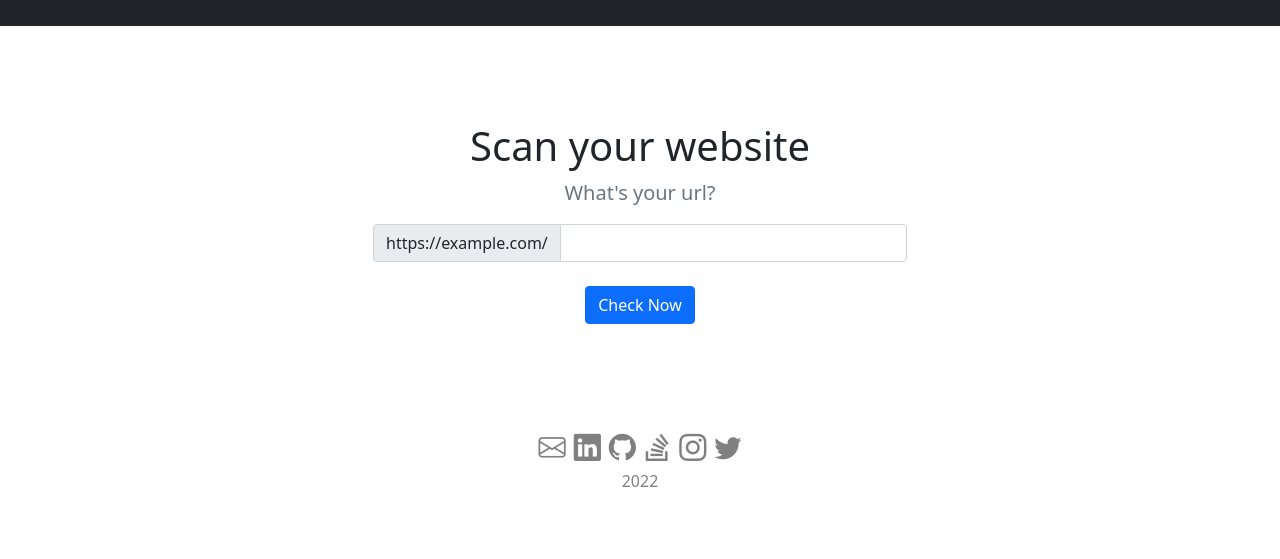
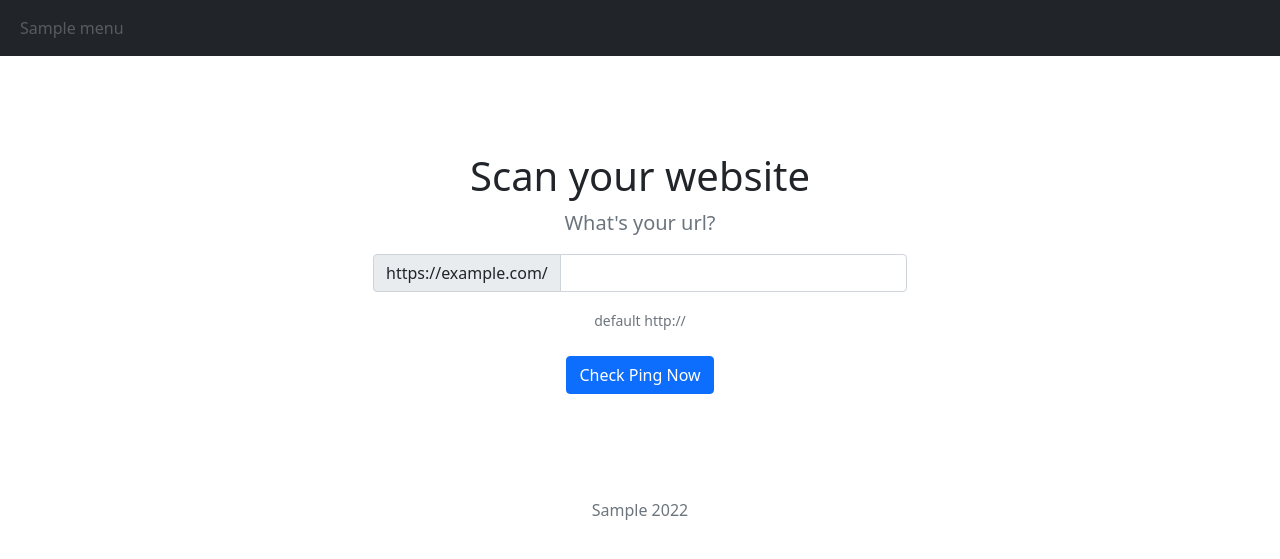
Before and after one commit to estaji/0mid-net, a Django app: page /scan/ in a window 1280 px wide. Shown: the top 559 px of the page. Run offline with Django 4.2, Linux system fonts and the light colour scheme; tables that the repository leaves empty hold one stand-in row (values such as "Sample post").

Commit message:
Modify templates of scan app, Create a seperate base.html for scan app

```diff
--- a/scan/views.py
+++ b/scan/views.py
@@ -8,6 +8,7 @@ from rest_framework.permissions import IsAuthenticated
 from datetime import datetime
 from uuid import uuid4
 import logging
+from resume.models import Menu, SubMenu, Configuration
 from .models import Job, Node
 from .form import ScanForm
 from .utils import pinging
@@ -40,7 +41,24 @@ class HomeView(TemplateView):
             return redirect('scan:result', uuid=newjob.uuid)
 
         logger.warn("form is NOT valid {{{}}}".format(request.POST.get('url')))
-        return render(request, self.template_name, {'form': form})
+        context = super().get_context_data(**kwargs)
+        context['object_list'] = Configuration.objects.all()
+        context['menu_parent'] = Menu.objects.filter(icon_type='DD')
+        context['menu_single'] = Menu.objects.filter(icon_type='N')
+        context['menu_disabled'] = Menu.objects.filter(icon_type='DI')
+        context['submenu'] = SubMenu.objects.all()
+        context['form'] = form
+        return render(request, self.template_name, context)
+
+    def get_context_data(self, **kwargs):
+        context = super().get_context_data(**kwargs)
+        context['object_list'] = Configuration.objects.all()
+        context['menu_parent'] = Menu.objects.filter(icon_type='DD')
+        context['menu_single'] = Menu.objects.filter(icon_type='N')
+        context['menu_disabled'] = Menu.objects.filter(icon_type='DI')
+        context['submenu'] = SubMenu.objects.all()
+
+        return context
 
 
 class ResultView(TemplateView):
@@ -51,6 +69,12 @@ class ResultView(TemplateView):
     def get_context_data(self, **kwargs):
         try:
             context = super().get_context_data(**kwargs)
+            context['object_list'] = Configuration.objects.all()
+            context['menu_parent'] = Menu.objects.filter(icon_type='DD')
+            context['menu_single'] = Menu.objects.filter(icon_type='N')
+            context['menu_disabled'] = Menu.objects.filter(icon_type='DI')
+            context['submenu'] = SubMenu.objects.all()
+
             uuid = self.kwargs['uuid']
             context['uuid'] = uuid
             context['results'] = Job.uuid_result_jobs(uuid)
--- /dev/null
+++ b/templates/scan/base.html
@@ -0,0 +1,89 @@
+{% load static %}
+<!doctype html>
+<html lang="en">
+
+  <head>
+    <!-- Global site tag (gtag.js) - Google Analytics -->
+    <script async src="https://www.googletagmanager.com/gtag/js?id={{object_list.0.google_analytics}}"></script>
+    <script>
+      window.dataLayer = window.dataLayer || [];
+      function gtag(){dataLayer.push(arguments);}
+      gtag('js', new Date());
+
+      gtag('config', '{{object_list.0.google_analytics}}');
+    </script>
+
+    <!-- meta tags -->
+    <meta charset="utf-8">
+    <meta name="viewport" content="width=device-width, initial-scale=1">
+    {% block meta_tags %}
+    {% endblock meta_tags %}
+
+    <!-- Bootstrap CSS -->
+    <link href="https://cdn.jsdelivr.net/npm/bootstrap@5.0.2/dist/css/bootstrap.min.css" rel="stylesheet" integrity="sha384-EVSTQN3/azprG1Anm3QDgpJLIm9Nao0Yz1ztcQTwFspd3yD65VohhpuuCOmLASjC" crossorigin="anonymous">
+    <link rel="stylesheet" href="https://cdn.jsdelivr.net/npm/bootstrap-icons@1.8.1/font/bootstrap-icons.css">
+
+
+
+    <link rel="icon" type="image/png" href="{{ object_list.0.favicon.url }}"/>
+
+    <title>
+        {% block title %}{% endblock title %}
+    </title>
+  </head>
+
+  <body>
+
+    <nav class="navbar navbar-expand-lg navbar-dark bg-dark">
+      <div class="container-fluid">
+        <button class="navbar-toggler collapsed" type="button" data-bs-toggle="collapse" data-bs-target="#navbarsSite" aria-controls="navbarsSite" aria-expanded="false" aria-label="Toggle navigation">
+          <span class="navbar-toggler-icon"></span>
+        </button>
+
+        <div class="navbar-collapse collapse" id="navbarsSite" style="">
+          <ul class="navbar-nav me-auto mb-2 mb-lg-0">
+            {% for item in menu_single %}
+              <li class="nav-item">
+                <a class="nav-link" aria-current="page" target="_blank" href="{{ item.url }}">{{ item.title }}</a>
+              </li>
+            {% endfor %}
+            {% for item in menu_parent %}
+              <li class="nav-item dropdown">
+                <a class="nav-link dropdown-toggle" target="_blank" href="{{ item.url }}" id="dropdown05" data-bs-toggle="dropdown" aria-expanded="false">{{ item.title }}</a>
+                  <ul class="dropdown-menu" aria-labelledby="dropdown05">
+                    {% for submenuitem in submenu %}
+                      {% if item == submenuitem.parent %}
+                        <li><a class="dropdown-item" target="_blank" href="{{ submenuitem.url }}">{{ submenuitem.title }}</a></li>
+                      {% endif %}
+                    {% endfor %}
+                  </ul>
+              </li>
+            {% endfor %}
+            {% for item in menu_disabled %}
+              <li class="nav-item">
+                <a class="nav-link disabled" href="#" tabindex="-1" aria-disabled="true">{{ item.title }}</a>
+              </li>
+            {% endfor %}
+          </ul>
+        </div>
+      </div>
+    </nav>
+
+    <div class="container">
+        {% block content %}
+        {% endblock content %}
+    </div>
+
+    <footer class="text-muted">
+        <div class="container text-center aria-hidden="true"">
+          <p class="theme">{{ object_list.0.copyr }} {% now "Y" %}</p>
+        </div>
+    </footer>
+
+    <script src="https://cdn.jsdelivr.net/npm/bootstrap@5.0.2/dist/js/bootstrap.bundle.min.js" integrity="sha384-MrcW6ZMFYlzcLA8Nl+NtUVF0sA7MsXsP1UyJoMp4YLEuNSfAP+JcXn/tWtIaxVXM" crossorigin="anonymous"></script>
+
+    {% block footer_script %}
+    {% endblock footer_script %}
+  </body>
+
+</html>
--- a/templates/scan/home.html
+++ b/templates/scan/home.html
@@ -1,4 +1,4 @@
-{% extends 'resume/base.html' %}
+{% extends 'scan/base.html' %}
 {% load static %}
 
 {% block meta_tags %}
@@ -6,7 +6,7 @@
 {% endblock meta_tags %}
 
 {% block title %}
-
+    Online Scanner
 {% endblock title %}
 
 {% block content %}
@@ -23,8 +23,9 @@
                         <span class="input-group-text" id="basic-addon3">https://example.com/</span>
                         <input type="text" class="form-control" name="url" id="url" aria-describedby="basic-addon3">
                     </div>
+                    <p class="text-muted"><small>default http://</small></p>
                 </div>
-                <button type="submit" name="send_url" class="btn btn-primary my-2">Check Now</button>
+                <button type="submit" name="send_url" class="btn btn-primary my-2">Check Ping Now</button>
             </form>
 
         </div>
--- a/templates/scan/result.html
+++ b/templates/scan/result.html
@@ -1,4 +1,4 @@
-{% extends 'resume/base.html' %}
+{% extends 'scan/base.html' %}
 {% load static %}
 
 {% block meta_tags %}
@@ -6,7 +6,7 @@
 {% endblock meta_tags %}
 
 {% block title %}
-
+    Online Scanner | result for {{ site_url }}
 {% endblock title %}
 
 {% block content %}
```
